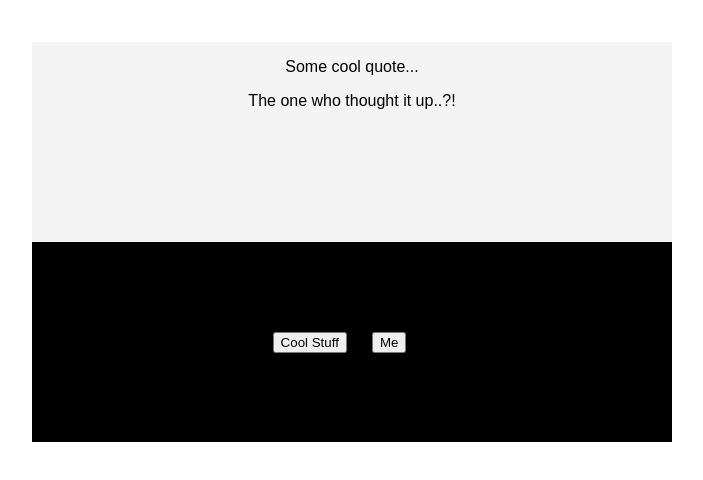
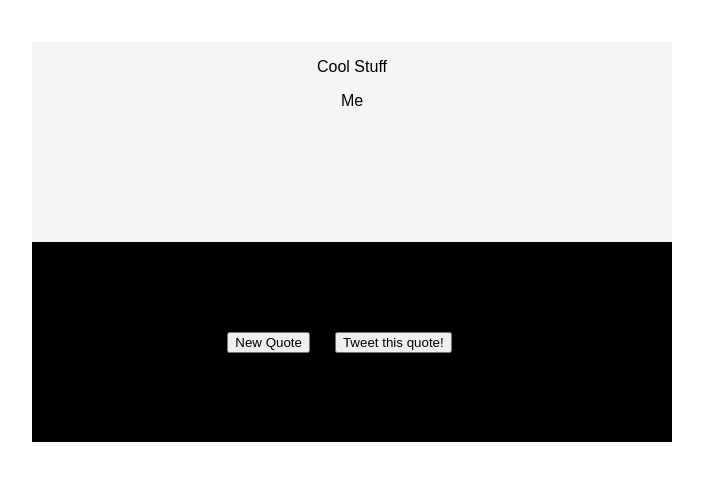
Before and after one commit to petercr/Random-Quote-Machine, a React (Create React App) app in the folder random-quote/: page / in a window 1280 px wide. Shown: the part 158-638 px from the top of the page, without its empty margins (288-991 px from the left). Built offline with nearby package versions, Linux system fonts and the light colour scheme.

Commit message:
put state.author & .quote into .top-section

```diff
--- a/random-quote/src/App.js
+++ b/random-quote/src/App.js
@@ -56,12 +56,12 @@ class App extends Component  {
     return (
       <div id="quote-box" >
         <div className="top-section">
-          <p id="text">Some cool quote...</p>
-          <p id="author">The one who thought it up..?!</p>
+          <p id="text">{this.state.quote}</p>
+          <p id="author">{this.state.author}</p>
         </div>
         <div className="bottom-section">
-          <button id="new-quote" onClick={this.getQuote}>{this.state.quote}</button>
-          <button id="tweet-quote" onClick={this.tweetQuote}>{this.state.author}</button>
+          <button id="new-quote" onClick={this.getQuote}>New Quote</button>
+          <button id="tweet-quote" onClick={this.tweetQuote}>Tweet this quote!</button>
         </div>
       </div>
     );
```
